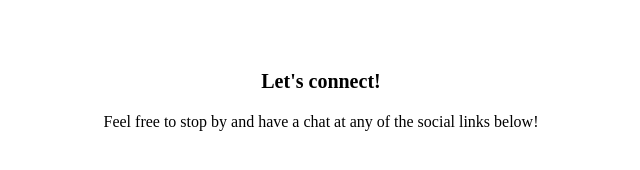
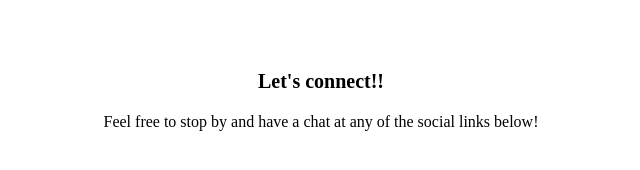
Before and after one commit to kmmatthews15/keishughhh.codes, a Gatsby site: page /contact in a window 1280 px wide. Shown: the part 592-762 px from the top of the page, 319-959 px from the left. Built offline with nearby package versions, Linux system fonts and the light colour scheme; Gatsby itself is replaced by a stand-in of ours.

```diff
--- a/src/pages/contact.js
+++ b/src/pages/contact.js
@@ -16,7 +16,7 @@
                   <img src={reachOut} className="reachout" alt="pic"></img>
                </div>
                <div className="contact-right">
-                  <p className="connect-header">Let's connect!</p>
+                  <p className="connect-header">Let's connect!!</p>
                   <p className="connect-info"> Feel free to stop by and have a chat at any of the social links below!
             </p>
                   <div>
```
